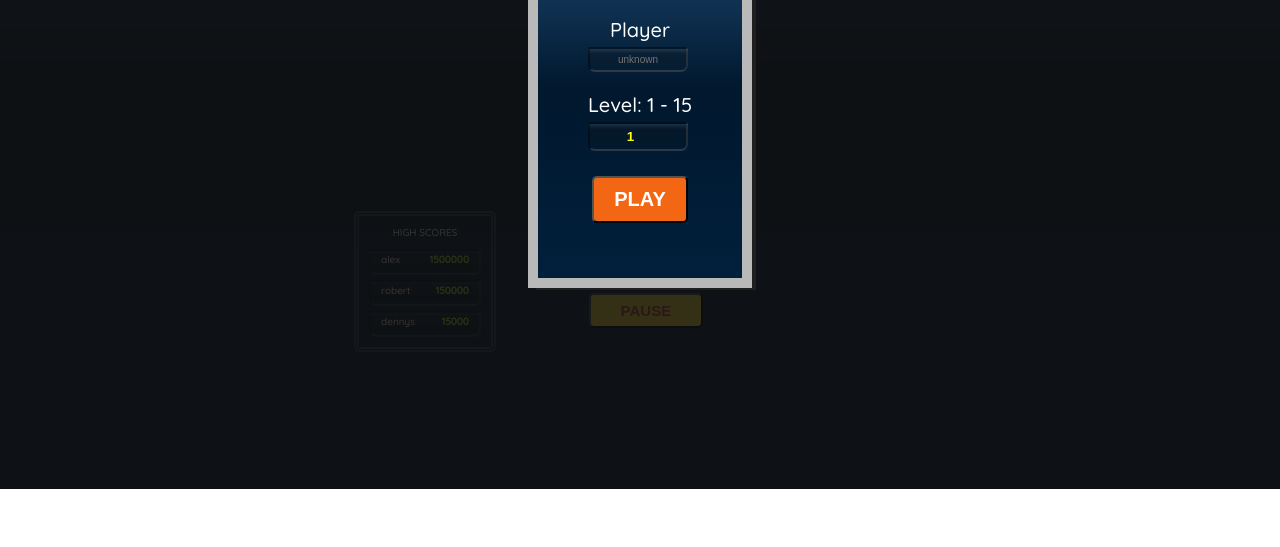
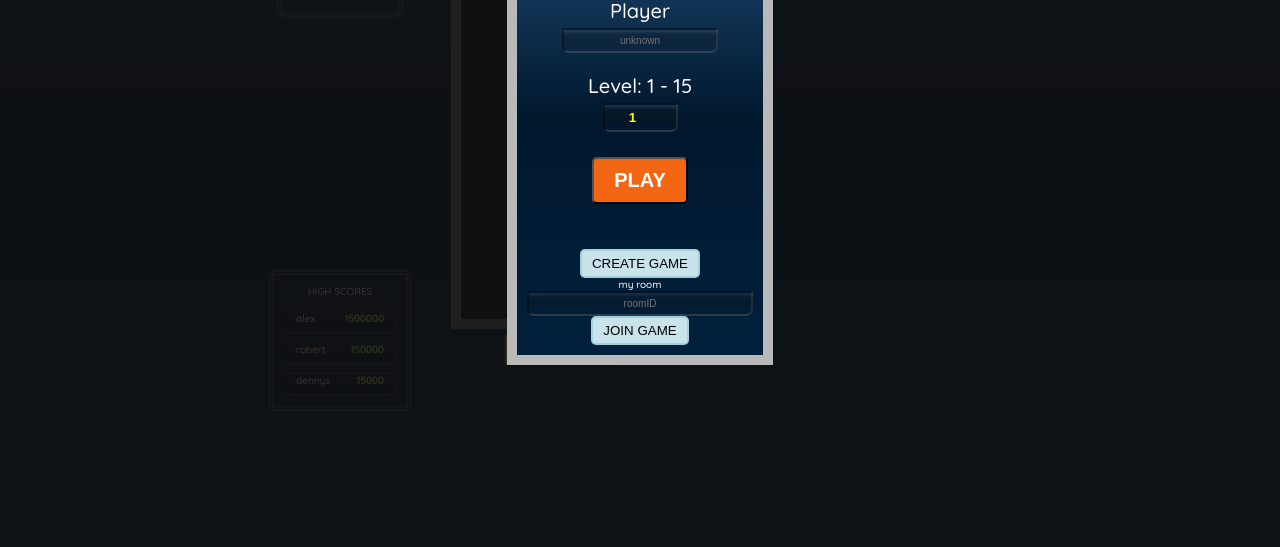
Before and after one commit to alexuko/TetrisTS_converted, a website built with Parcel: page index.html in a window 1280 px wide. Shown: the part 311-858 px from the top of the page. Before the commit the page ends 800 px from the top, so only its background shows below. Built offline with nearby package versions, Linux system fonts and the light colour scheme; no server answers; a web font is replaced by a local one.

Commit message:
UUID implemended correctly and layout for multiplayer added to html

```diff
--- a/index.html
+++ b/index.html
@@ -19,6 +19,10 @@
                 <input type="number" class="input-value level" name="level" min="1" max="15" value="1">
                 <input type="submit" class="btn submit-btn" value="Play">
             </form>
+            <button class="btn-small create-game-room">Create game</button>
+            <p>my room</p>
+            <input type="text" class="input-roomID" name="level" placeholder="roomID">
+            <button class="btn-small join-game-room">Join Game</button>
         </div>
     </div>
 
@@ -83,13 +87,15 @@
                 <div class="tag">Next</div>
                 <canvas id="nextPiece" width="80" height="60"></canvas>
             </div>
-            <div class="player2"></div>
+            <div class="contenders">
+                <canvas class="contender contender1"></canvas>
+                <canvas class="contender contender2"></canvas>
+                <canvas class="contender contender3"></canvas>
+                <canvas class="contender contender4"></canvas>
+            </div>
         </div>
     </div>
 
-
-
-<!-- <script src="./src/ts/server/client-server.ts"></script> -->
 <script src="./src/ts/app.ts"></script>
 </body>
 </html>
--- a/package.json
+++ b/package.json
@@ -13,6 +13,7 @@
   "devDependencies": {
     "@types/jest": "^26.0.20",
     "@types/node": "^14.14.31",
+    "@types/uuid": "^8.3.0",
     "@types/ws": "^7.4.0",
     "babel-jest": "^26.6.3",
     "jest": "^26.6.3",
@@ -20,5 +21,8 @@
     "regenerator-runtime": "^0.13.7",
     "sass": "^1.32.7",
     "typescript": "^4.2.2"
+  },
+  "dependencies": {
+    "uuid": "^8.3.2"
   }
 }
--- a/src/css/main.scss
+++ b/src/css/main.scss
@@ -33,7 +33,7 @@
     top: 0;
     left: 0;
     right: 0;
-    height: 100vh;
+    height: 100%;
     background-color: rgba(17, 16, 16, 0.85);
     display: flex;
     justify-content: center;
@@ -72,6 +72,7 @@
     // background-color: purple;
     display: flex;
     flex-direction: column;
+    align-items: center;
     padding: 2rem 3.5rem;
     font-size: 20px;
 }
@@ -94,7 +95,7 @@
 input[type=text],
 input[type=number]
 {
-    max-width: 100px;
+    width: 100%;
 
     padding: .5rem 1rem;
     text-align: center;
@@ -104,6 +105,12 @@
     color: yellow;
     font-weight: 600;
 }
+
+input[type=number]
+{
+    width: 75px ;
+}
+
 input[type=submit]{
     margin: 2.5rem auto;
     padding: 1rem 2rem;
@@ -117,6 +124,17 @@
     font-size: 2rem;
     font-weight: bold;
     text-transform: uppercase;
+}
+
+.btn-small{
+    padding: .5rem 1rem;
+    text-transform: uppercase;
+    background-color: hsla(192, 44, 85, 100);
+    border-radius: 5px;
+    border: solid 2px hsla(192, 44, 75, 100);
+
+
+
 }
 
 .controls{
--- a/src/ts/app.ts
+++ b/src/ts/app.ts
@@ -5,7 +5,7 @@
 import Records from "./classes/records";
 import Piece from "./classes/piece";
 import * as tests from "./assets/SRS_offsets";
-import { sendGameStatus } from "./server/client-server";
+import * as clientServer from "./server/client-server";
 
 
 let score: number,
@@ -22,9 +22,10 @@
   gamePaused:boolean,
   gameOver = true,
   spinPoints = 0,
-  start = Date.now();
+  start = Date.now(),
+  sendToServer:NodeJS.Timeout;
+const empty = 0;
 
-const empty = 0;
 const formValues = document.querySelectorAll(".input-value")! as NodeListOf<HTMLInputElement>;
 const playBtn = document.querySelector(".submit-btn")! as HTMLInputElement;
 const backdrop = document.querySelector(".backdrop")! as HTMLElement;
@@ -45,27 +46,35 @@
  * State of the game
  * This data will be send to the server
  */
-let gameStatus:any = { }
+export let gameStatus:any = { }
 
+let opponents:any = [];
 
 const pauseButton = document.querySelector('#play-pause')! as HTMLButtonElement;
+
+const drawOpponents = () => {
+  opponents = document.querySelectorAll('.contender')!;
+  console.log(opponents);
+}
 
 const pauseGame = () => {
   //change status of the game with event listener
   gamePaused = !gamePaused;
   //change button dialog
   let buttonState = '';
-  //if game is paused
-  if(gamePaused){
+  if(gamePaused){//if game on paused
     pauseButton.classList.remove('btn-pause')
     buttonState = 'Play';
     pauseButton.classList.add('btn-play')
+    //stop sending data to the server
+    stopSendingData();
   }
-  //if game is playing
-  else{
+  else{ //if Playing
     pauseButton.classList.remove('btn-play')
     buttonState = 'Pause';
     pauseButton.classList.add('btn-pause')
+    //restart sending data to the server
+    startSendingData();
     update();
   }
   //set UI button status
@@ -88,6 +97,7 @@
 };
 
 const init = (name: string, selectedLevel: number) => {
+  // clientServer.startClientConnection();
   let GB = new Gameboard(ROW, COL);
   gameBoard = GB.createGameBoard();
   brush = new Brush(SQ);
@@ -107,7 +117,9 @@
   gameStatus.piece = piece;
   gameStatus.records = records;
   gameStatus.gameboard = gameBoard;
+  startSendingData();
   update();
+  drawOpponents();
 };
 
 const moveTowards = (dir: Pathway): Path => {
@@ -696,21 +708,29 @@
   drawPiece(NPctx, nextPiece);
 };
 
+const startSendingData = () => {
+    sendToServer = setInterval(() => clientServer.sendGameStatus(gameStatus), 2000);
+  // clearInterval(sendToServer);
+}
+const stopSendingData = () => clearInterval(sendToServer);
+
 const update = () => {
   if(!gamePaused){
-    if (!gameOver && !gameOver) {
+    if (!gameOver) {
       let now = Date.now();
       let timeCounter = now - start;
 
       const sec = 1000 / speed;
 
       if (timeCounter > sec) {
-        moveDown();
-        sendGameStatus(gameStatus);
+        moveDown();// clientServer.sendGameStatus(gameStatus);
         start = Date.now();
       }
       // eslint-disable-next-line no-unused-vars
       requestAnimationFrame(update);
+    }
+    else{
+      stopSendingData();
     }
   }
 
--- a/src/ts/assets/SRS_offsets.ts
+++ b/src/ts/assets/SRS_offsets.ts
@@ -1,53 +1,61 @@
 //J, L, S, T, Z tetrominoes offset
- export const offset1 = [
-    [1,0],  // X 1 pos right
-    [1,1],  // X 1 pos right & Y 1 pos down
-    [0,-2], // Y 2 pos up
-    [1,-2], // X 1 pos right & Y 2 pos up
+const offset1 = [
+  [1, 0], // X 1 pos right
+  [1, 1], // X 1 pos right & Y 1 pos down
+  [0, -2], // Y 2 pos up
+  [1, -2], // X 1 pos right & Y 2 pos up
 ];
-  export const offset2 = [
-    [-1,0],//  X to the left
-    [-1,-1],// X 1 pos left & Y 1 pos up
-    [0,2],//   Y 2 pos down
-    [-1,2],//  X 1 pos left & Y 2 pos down
+const offset2 = [
+  [-1, 0], //  X to the left
+  [-1, -1], // X 1 pos left & Y 1 pos up
+  [0, 2], //   Y 2 pos down
+  [-1, 2], //  X 1 pos left & Y 2 pos down
 ];
-  export const offset3 = [
-    [-1,0],//  X to the left
-    [-1,1],//  X to the left & Y 1 pos down
-    [0,-2],//  Y 2 pos up
-    [-1,-2],// X 1 pos left & Y 2 pos up
+const offset3 = [
+  [-1, 0], //  X to the left
+  [-1, 1], //  X to the left & Y 1 pos down
+  [0, -2], //  Y 2 pos up
+  [-1, -2], // X 1 pos left & Y 2 pos up
 ];
-  export const offset4 = [
-    [1,0], //  X 1 pos right
-    [1,-1],//  X 1 pos right & Y 1 pos up
-    [0,2], //  Y 2 pos down
-    [1,2], //  X 1 pos right & Y 2 pos down
+const offset4 = [
+  [1, 0], //  X 1 pos right
+  [1, -1], //  X 1 pos right & Y 1 pos up
+  [0, 2], //  Y 2 pos down
+  [1, 2], //  X 1 pos right & Y 2 pos down
 ];
 // * I Tetromino Offset Data
-  export const offset5 = [
-      [2,0],//  X 2 pos to the right
-      [-1,0],// X 1 pos to the left
-      [2,-1],// X 2 pos to the right & Y 1 pos up
-      [-1,2]//  X 1 pos to the left & 2 pos down
+const offset5 = [
+  [2, 0], //  X 2 pos to the right
+  [-1, 0], // X 1 pos to the left
+  [2, -1], // X 2 pos to the right & Y 1 pos up
+  [-1, 2], //  X 1 pos to the left & 2 pos down
+];
+const offset6 = [
+  [1, 0], //  X 1 pos to the right
+  [-2, 0], // X 2 pos to the left
+  [1, 2], //  X 1 pos to the right & Y 2 pos down
+  [-2, -1], // X 2 pos to the left & 1 pos up
+];
+const offset7 = [
+  [-2, 0], // X 2 pos left
+  [1, 0], //  X 1 pos right
+  [-2, 1], // X 2 pos left & Y 1 pos down
+  [1, -2], //  X 1 pos right & Y 2 pos up
+];
+const offset8 = [
+  [-1, 0], //  X 1 pos left
+  [2, 0], //   X 2 pos right
+  [-1, -2], // X 1 pos left & Y 2 pos up
+  [2, 1], //    X 1 pos right & Y 1 pos down
+];
 
-  ]
-  export const offset6 = [
-      [1,0],//  X 1 pos to the right
-      [-2,0],// X 2 pos to the left
-      [1,2],//  X 1 pos to the right & Y 2 pos down
-      [-2,-1]// X 2 pos to the left & 1 pos up
-
-  ]
-  export const offset7 = [
-      [-2,0],// X 2 pos left
-      [1,0],//  X 1 pos right
-      [-2,1],// X 2 pos left & Y 1 pos down
-      [1,-2]//  X 1 pos right & Y 2 pos up
-
-  ]
-  export const offset8 = [
-      [-1,0],//  X 1 pos left
-      [2,0],//   X 2 pos right
-      [-1,-2],// X 1 pos left & Y 2 pos up
-      [2,1]//    X 1 pos right & Y 1 pos down
-  ]
+export {
+  offset1,
+  offset2,
+  offset3,
+  offset4,
+  offset5,
+  offset6,
+  offset7,
+  offset8,
+};
--- a/src/ts/assets/assets.ts
+++ b/src/ts/assets/assets.ts
@@ -1,11 +1,11 @@
 // MOD of positive or negative numbers
 // returns remainder of dividend by divisor
-export const mod = (dividend: number, divisor:number) =>  (dividend % divisor + divisor) % divisor;
+const mod = (dividend: number, divisor:number) =>  (dividend % divisor + divisor) % divisor;
 
 // Canvas measures
-export const COL = 10;
-export const ROW = 22;
-export const SQ = 20;
+const COL = 10;
+const ROW = 22;
+const SQ = 20;
 
 const colors = [
     [0, 0, 10, 20],  // empty
@@ -18,6 +18,14 @@
     [192, 44, 85, 100]  // I-tetromino
 ]
 
-export const getColor = (pick:number) => {
+const getColor = (pick:number) => {
     return colors[pick];
 }
+
+export {
+    getColor,
+    COL,
+    ROW,
+    SQ,
+    mod
+}
--- a/src/ts/server/client-server.ts
+++ b/src/ts/server/client-server.ts
@@ -1,36 +1,41 @@
-import Gameboard from "~ts/classes/gameBoard";
-import Piece from "~ts/classes/piece";
-import Records from "~ts/classes/records";
+import {gameStatus} from '../app'
+// -- Server -- Server -- Server -- Server -- Server -- Server -- Server //
+export const ws = new WebSocket("ws://localhost:8080");
 
-// -- Server -- Server -- Server -- Server -- Server -- Server -- Server //
-const ws = new WebSocket('ws://localhost:8080');
+// export const startClientConnection = () => {
+ws.addEventListener("open", () => {
+  console.log("Ready to rock you are connected");
+});
 
-ws.addEventListener('open', () => {
-    console.log('Ready to rock you are connected')
+ws.addEventListener("message", (msgRecv) => {
+  const data = msgRecv.data;
+  //If the string received from server is > 20 && < 40, then that's the UUID
+  if(data.length < 40 && data.length > 20){
+    gameStatus.clientID = msgRecv.data;
+    console.log(gameStatus)
+  }
+  // }
+  // console.log(msgRecv)
+  try {
+    const dataReceived = JSON.parse(data);
+    console.log(dataReceived);
 
-})
+  } catch (e) {
+    return;
+  }
+});
 
-ws.addEventListener('message', msgRecv => {
-    console.log(`Message from Server, Received!`)
-    // console.log(msgRecv)
-    try{
-        const dataReceived = JSON.parse(msgRecv.data);
-        console.log(dataReceived);
-    }catch(e){
-        return;
-    }
-})
+ws.addEventListener("close", () => {
+  console.log("desconnected from the server");
+});
+// }
 
 
-ws.addEventListener('close', () => {
-    console.log('desconnected from the server')
-})
 
-
-export const sendGameStatus = (status:any) => {
-    //send all of the necesary data to the server
-    if(status){
-        const data = JSON.stringify(status)
-        ws.send(data);
+export const sendGameStatus = (status: any) => {
+  //send all of the necesary data to the server
+    if (status) {
+      const data = JSON.stringify(status);
+      ws.send(data);
     }
-}
+};
--- a/tsconfig.json
+++ b/tsconfig.json
@@ -5,7 +5,7 @@
     /* Basic Options */
     // "incremental": true,                   /* Enable incremental compilation */
     "target": "ES5" /* Specify ECMAScript target version: 'ES3' (default), 'ES5', 'ES2015', 'ES2016', 'ES2017', 'ES2018', 'ES2019', 'ES2020', or 'ESNEXT'. */,
-    "module": "commonjs" /* Specify module code generation: 'none', 'commonjs', 'amd', 'system', 'umd', 'es2015', 'es2020', or 'ESNext'. */,
+    "module": "CommonJS" /* Specify module code generation: 'none', 'commonjs', 'amd', 'system', 'umd', 'es2015', 'es2020', or 'ESNext'. */,
     "watch": true,
     "lib": [ "es2019", "DOM", "DOM.Iterable", "ScriptHost"],                             /* Specify library files to be included in the compilation. */
     // "allowJs": true,                       /* Allow javascript files to be compiled. */
```
Also changed, not shown: src/ts/server/server.ts (+16 -3 lines). Lines whose indentation alone changed are shown as unchanged.
